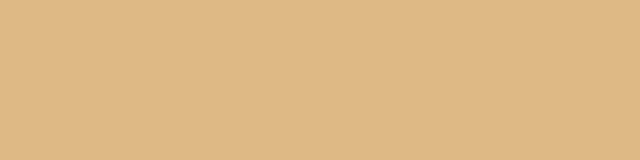
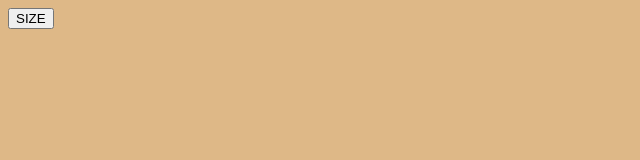
Before and after one commit to CFeeney333/Etch-a-Sketch, a plain HTML site: page index.html in a window 1280 px wide. Shown: the whole page, without its empty margins (0-640 px from the left). Drawn offline with Linux system fonts and the light colour scheme.

Commit message:
Add the size button group to html

```diff
--- a/index.html
+++ b/index.html
@@ -9,5 +9,6 @@
     <title>Document</title>
 </head>
 <body>
+    <div><button>SIZE</button><span id="current-size"></span></div>
 </body>
 </html>
```
